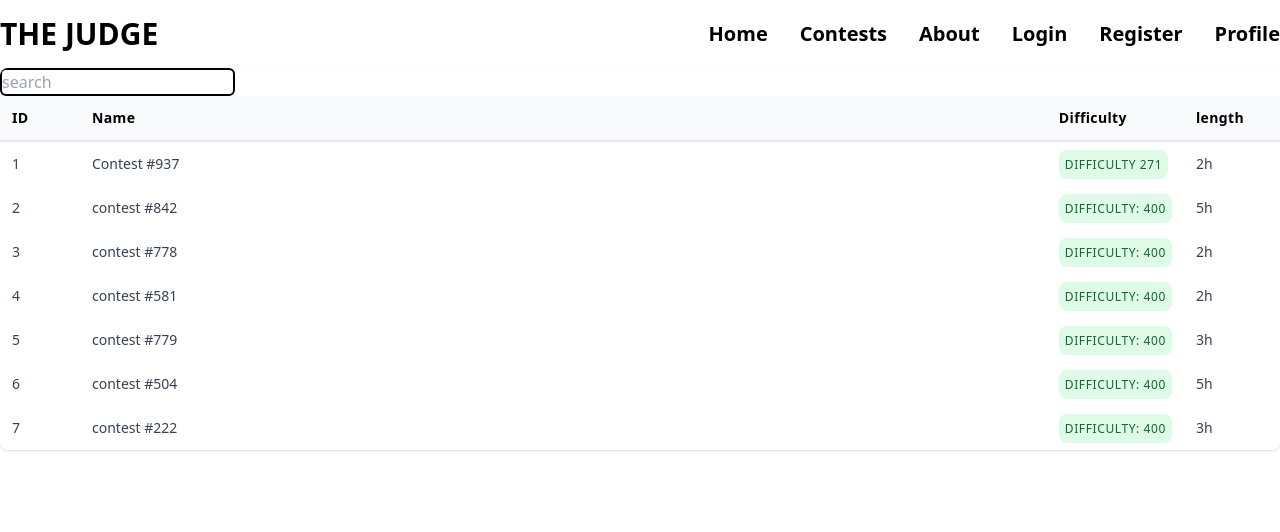
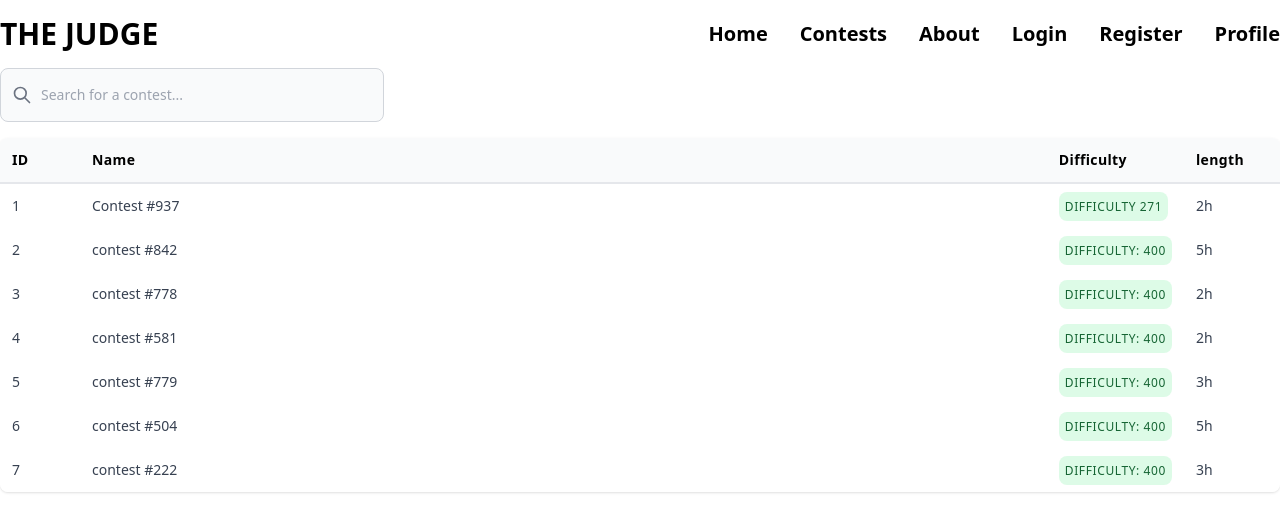
Before and after one commit to Ahmedhussin1/GP-Prototype-101, a React (Vite) app: page /contests in a window 1280 px wide. Shown: the top 532 px of the page. Built offline with nearby package versions, Linux system fonts and the light colour scheme.

Commit message:
styled search bar

```diff
--- a/src/pages/Contests.jsx
+++ b/src/pages/Contests.jsx
@@ -4,38 +4,37 @@
 import Cards from '../component/Cards'
 import { posts } from '../data'
 function Contests() {
-  const [contestName, setContestName] = useState("");
+	const [contestName, setContestName] = useState('')
 
 	return (
+		<>
+			<div className="mb-4 container mx-auto max-w-7xl ">
+				<div class="relative w-96">
+					<div class="absolute inset-y-0 left-0 flex items-center pl-3 pointer-events-none">
+						<svg aria-hidden="true" class="w-5 h-5 text-gray-500 dark:text-gray-400" fill="none" stroke="currentColor" viewBox="0 0 24 24" xmlns="http://www.w3.org/2000/svg">
+							<path stroke-linecap="round" stroke-linejoin="round" stroke-width="2" d="M21 21l-6-6m2-5a7 7 0 11-14 0 7 7 0 0114 0z"></path>
+						</svg>
+					</div>
+					<input
+						type="search"
+						onChange={(e) => setContestName(e.target.value)}
+						class="block w-full p-4 pl-10 text-sm text-gray-900 border border-gray-300 rounded-lg bg-gray-50 focus:ring-blue-500 focus:border-blue-500 focus:outline-none "
+						placeholder="Search for a contest..."
+					/>
+				</div>
+			</div>
 			<div className="overflow-auto rounded-lg shadow container mx-auto max-w-7xl">
-      <div>
-        <input
-          className="border-2 rounded-md border-black"
-          placeholder="search"
-          onChange={(e) => setContestName(e.target.value)}
-        ></input>
-      </div>
 				<table className="w-full">
 					<thead className="bg-gray-50 border-b-2 border-gray-200">
 						<tr>
-            <th className="w-20 p-3 text-sm font-semibold tracking-wide text-left">
-              ID
-            </th>
-            <th className="p-3 text-sm font-semibold tracking-wide text-left">
-              Name
-            </th>
-            <th className="w-24 p-3 text-sm font-semibold tracking-wide text-left">
-              Difficulty
-            </th>
-            <th className="w-24 p-3 text-sm font-semibold tracking-wide text-left">
-              length
-            </th>
+							<th className="w-20 p-3 text-sm font-semibold tracking-wide text-left">ID</th>
+							<th className="p-3 text-sm font-semibold tracking-wide text-left">Name</th>
+							<th className="w-24 p-3 text-sm font-semibold tracking-wide text-left">Difficulty</th>
+							<th className="w-24 p-3 text-sm font-semibold tracking-wide text-left">length</th>
 						</tr>
 					</thead>
 					{posts
-          .filter((contest) =>
-            contest.title.toLowerCase().includes(contestName)
-          )
+						.filter((contest) => contest.title.toLowerCase().includes(contestName))
 						.map((post) => (
 							<tbody>
 								<tr className="bg-white">
@@ -52,20 +51,17 @@
 										</Link>
 									</td>
 									<td className="p-3 text-sm text-gray-700 whitespace-nowrap">
-                  <span className="p-1.5 text-xs font-medium uppercase tracking-wider text-green-800 bg-green-200 rounded-lg bg-opacity-50">
-                    {post.diff}
-                  </span>
+										<span className="p-1.5 text-xs font-medium uppercase tracking-wider text-green-800 bg-green-200 rounded-lg bg-opacity-50">{post.diff}</span>
 									</td>
-                <td className="p-3 text-sm text-gray-700 whitespace-nowrap ">
-                  {post.length}
-                </td>
+									<td className="p-3 text-sm text-gray-700 whitespace-nowrap ">{post.length}</td>
 								</tr>
 								<Link key={post.id} to={`/problems/${post.id}`}></Link>
 							</tbody>
 						))}
 				</table>
 			</div>
-  );
+		</>
+	)
 }
 
 export default Contests
```
Lines whose indentation alone changed are shown as unchanged.
